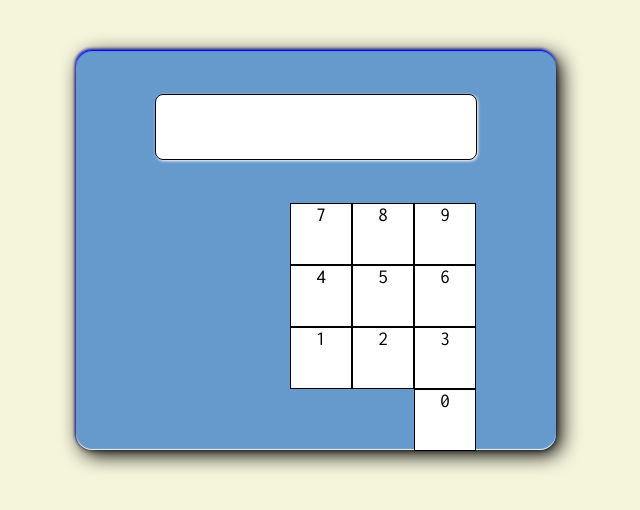
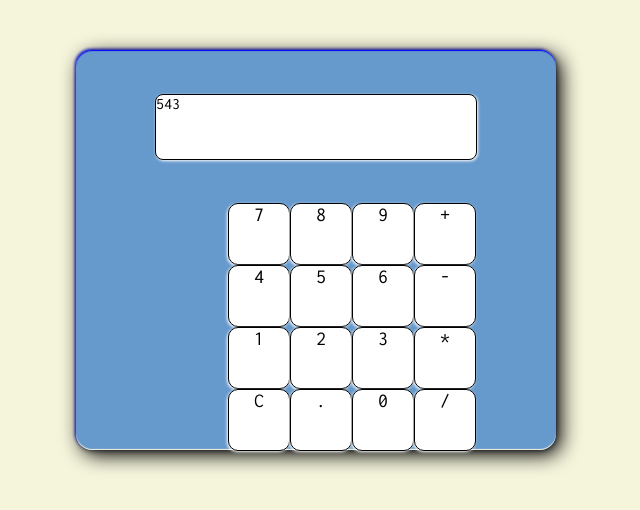
Before and after one commit to chacursmo/scaling-lamp, a plain HTML site: page index.html in a window 1280 px wide. Shown: the whole page, without its empty margins (324-964 px from the left). Drawn offline with nearby package versions, Linux system fonts and the light colour scheme.

Commit message:
FEATURE: more keys

```diff
--- a/css/main.css
+++ b/css/main.css
@@ -56,5 +56,6 @@ html {
     text-align: center;
     vertical-align: bottom;
     font-size: 1.25em;
-
+    border-radius: 10px;
+    box-shadow: -1px 1px 3px white;
 }
--- a/index.html
+++ b/index.html
@@ -3,7 +3,7 @@
   <head>
     <meta charset="utf-8">
     <meta name="viewport" content="width=device-withd, intitial-scale=1.0">
-    <title>Holier Than Cow</title>
+    <title>Friend of Cow</title>
     <link rel="stylesheet" href="css/main.css">
     <link href="https://fonts.googleapis.com/css?family=Inconsolata" rel="stylesheet">
     <script src="js/jquery.js"></script>
@@ -17,22 +17,31 @@
 	  </div>
 	  <div class="keyboard container">
 	    <div class="buttonrow container">
+
 	      <div class="key seven">7</div>
 	      <div class="key eigtht">8</div>
 	      <div class="key nine">9</div>
+	      <div class="key plus">+</div>
 	    </div>
 	    <div class="buttonrow container">
 	      <div class="key four">4</div>
 	      <div class="key five">5</div>
 	      <div class="key six">6</div>
+	      <div class="key minus">-</div>
 	    </div>
 	    <div class="buttonrow container">
 	      <div class="key one">1</div>
 	      <div class="key two">2</div>
 	      <div class="key three">3</div>
+	      <div class="key multiply">*</div>
 	    </div>
 	    <div class="buttonrow container">
-	      <div class="key">0</div>
+	      <div class="key clear">C</div>
+
+	      <div class="key decimal">.</div>
+
+	      <div class="key zero">0</div>
+	      <div class="key divide">/</div>
 	    </div>
 	  </div>
 
--- a/js/action.js
+++ b/js/action.js
@@ -1,8 +1,13 @@
 $(document).ready(function(){
 
 
-$(".seven").click(function(){
-    $(".screen").html("7");
+    var calc = new Calculator();
+    calc.screen();
 });
 
-});
+
+var Calculator = function() {
+    this.screen = function(){
+	$(".screen").html("543");
+    }
+}
```
